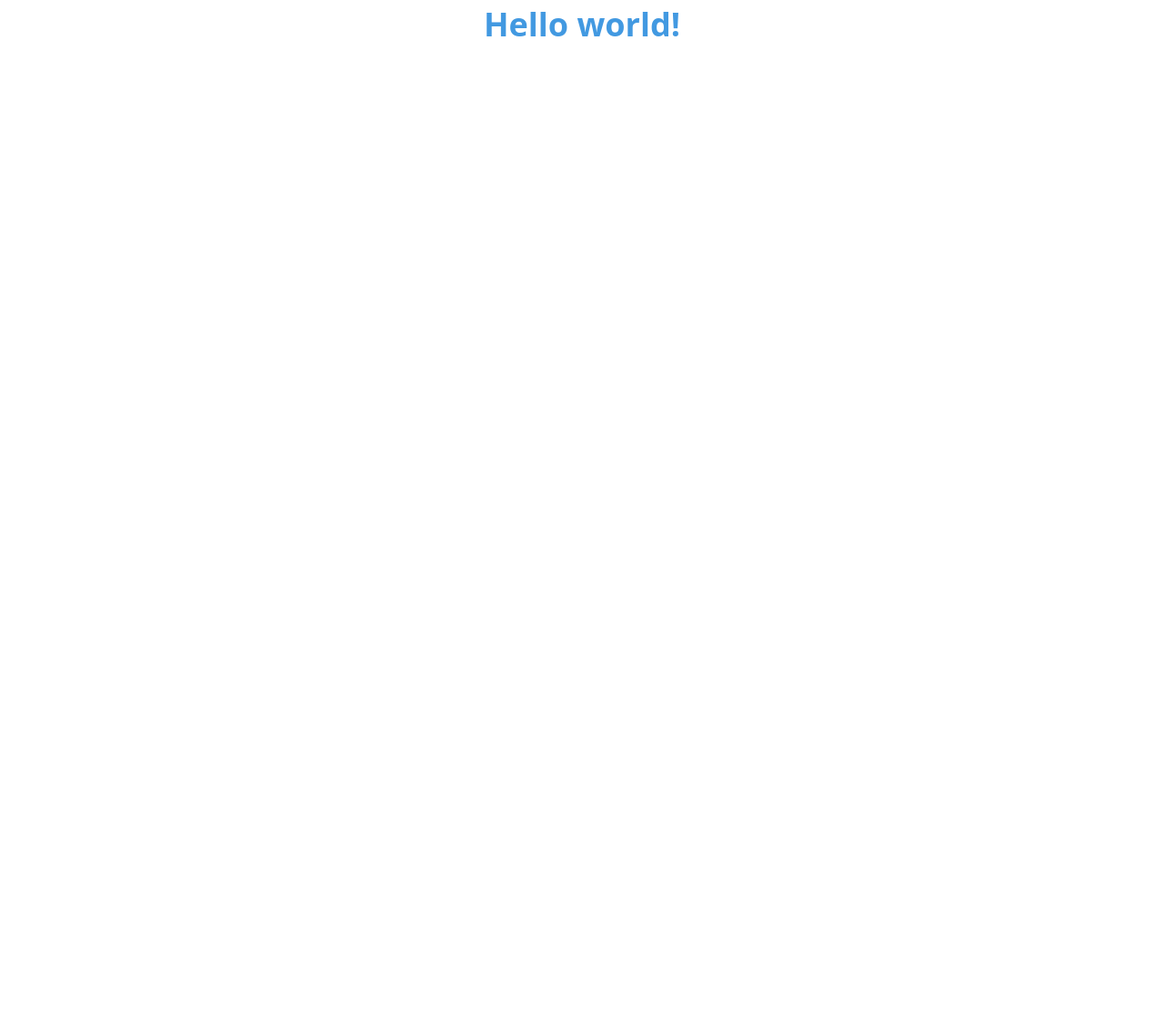
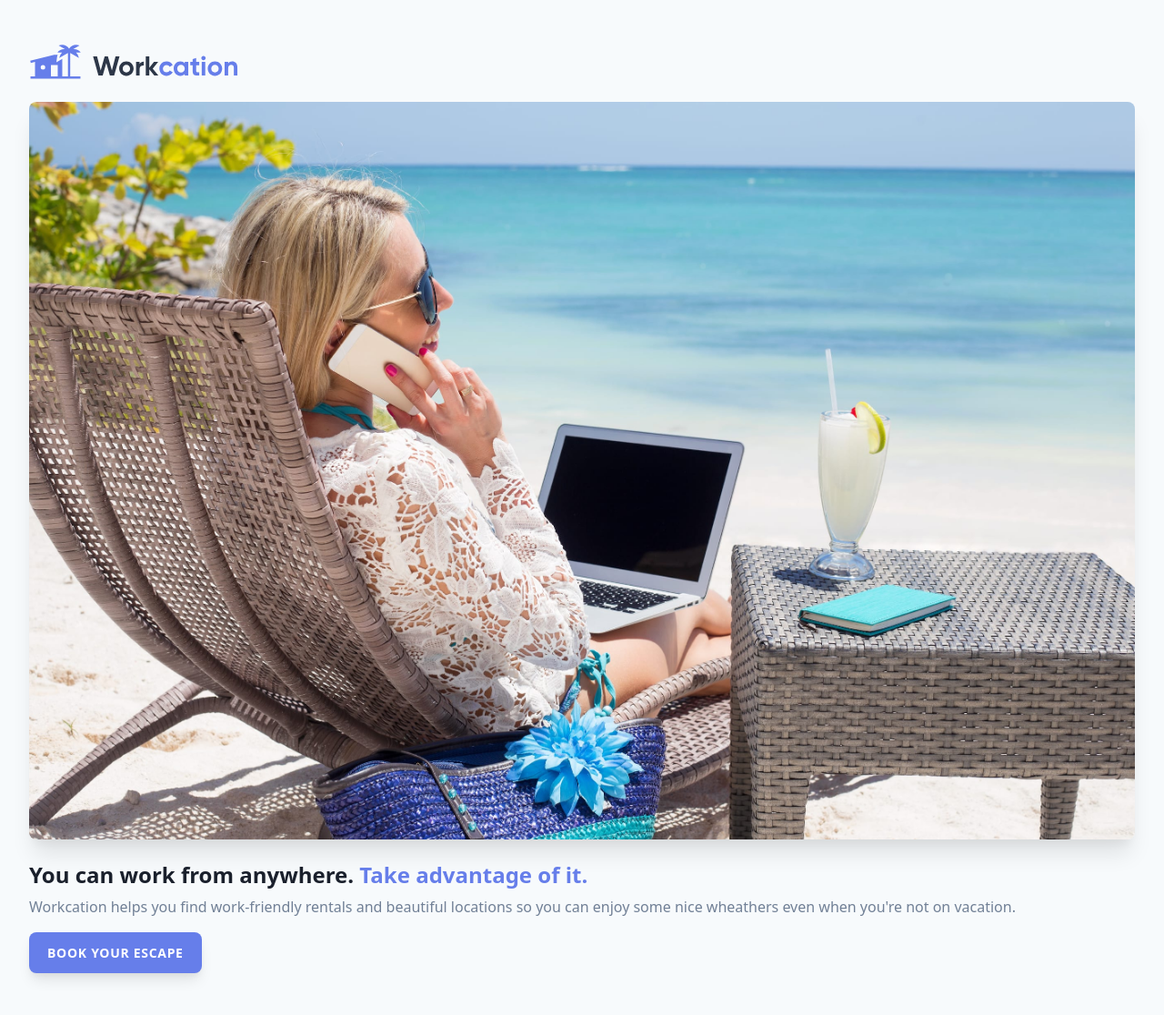
Before and after one commit to ausuwardi/learn-tailwind, a website: page public/index.html in a window 1280 px wide. Shown: the whole page at 91% size. Before the commit the page ends 800 px from the top, so only its background shows below. Drawn offline with nearby package versions, Linux system fonts and the light colour scheme; files that its build step writes are made by us from their sources.

Commit message:
The utility-first workflow
Using tailwind's utility classes to build style

```diff
--- a/public/index.html
+++ b/public/index.html
@@ -6,7 +6,19 @@
     <title>Document</title>
     <link rel="stylesheet" href="/build/tailwind.css">
   </head>
-  <body>
-    <h1 class="text-4xl font-bold text-center text-blue-500">Hello world!</h1>
+  <body class="bg-gray-100">
+    <div class="px-8 py-12">
+      <img class="h-10" src="/img/logo.svg" alt="Workcation">
+      <img class="mt-6 rounded-lg shadow-xl" src="/img/beach-work.jpg" alt="Woman workcationing on the beach">
+      <h1 class="mt-6 text-2xl font-bold text-gray-900 leading-tight">
+        You can work from anywhere. <span class="text-indigo-500">Take advantage of it.</span></h1>
+      <p class="mt-2 text-gray-600">
+        Workcation helps you find work-friendly rentals and beautiful locations so you can enjoy some nice wheathers even when you're not on vacation.
+      </p>
+
+      <div class="mt-4">
+        <a class="inline-block bg-indigo-500 text-white px-5 py-3 rounded-lg shadow-lg uppercase tracking-wider font-semibold text-sm" href="#">Book your escape</a>
+      </div>
+    </div>
   </body>
 </html>
```
Also changed, not shown: README.md, public/img/beach-work.jpg (added), public/img/logo.svg (added).
